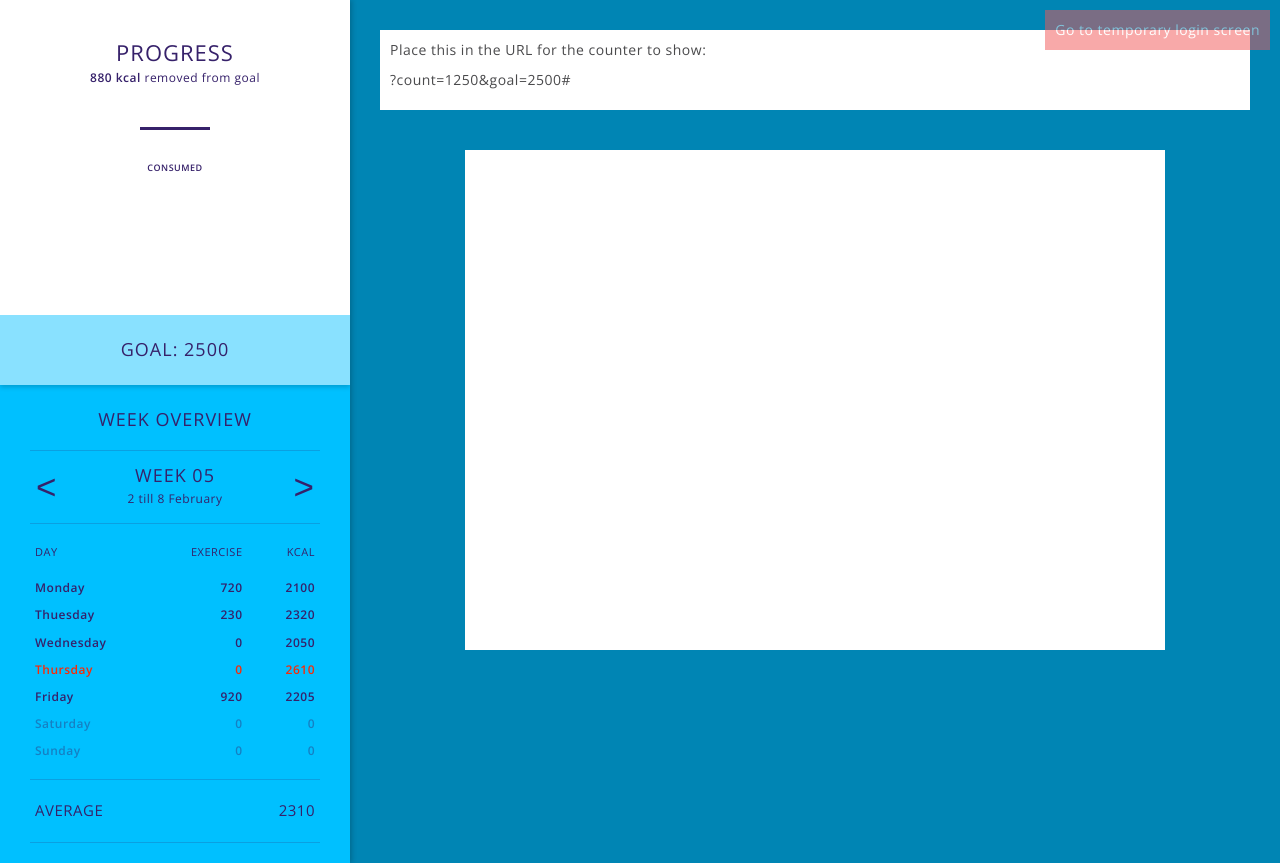
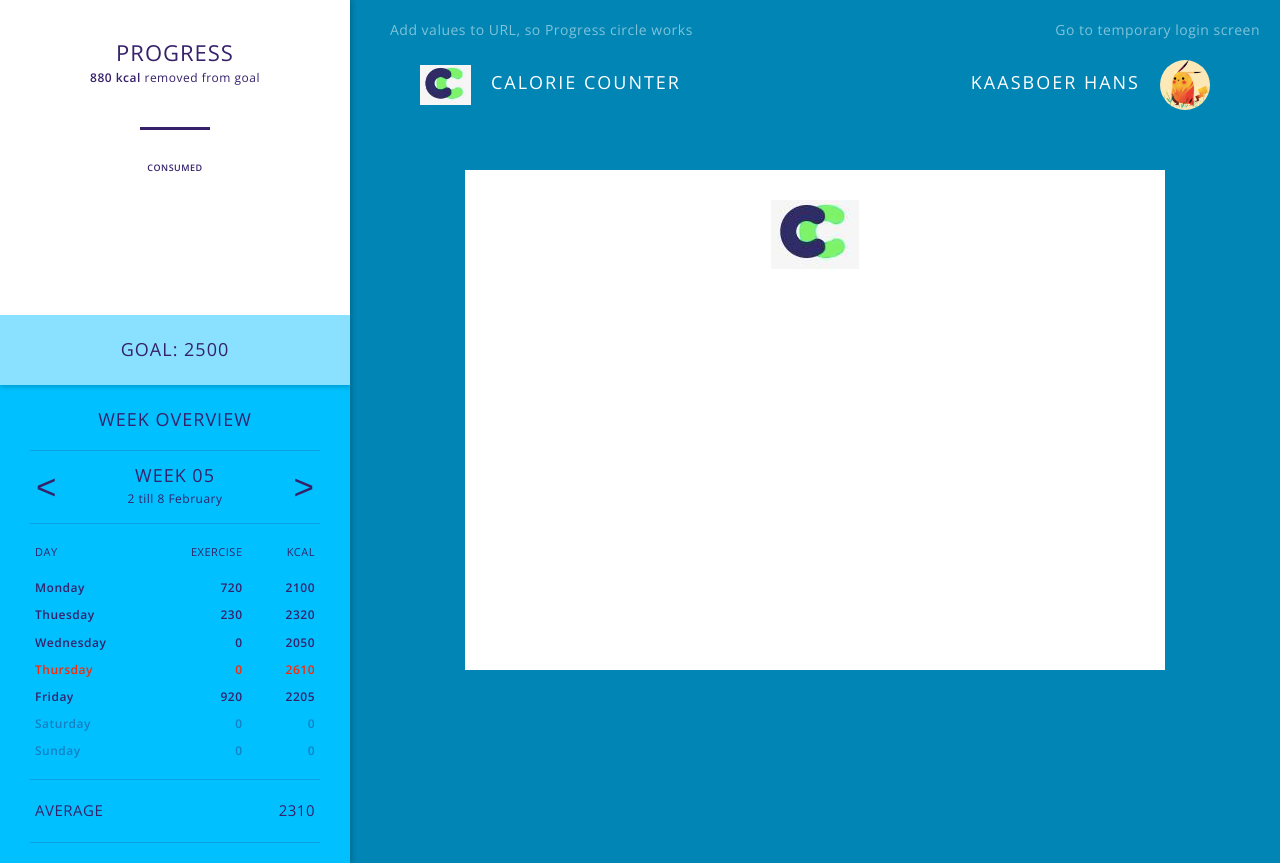
Before and after one commit to larsboesenach/Team-site, a PHP site: page / in a window 1280 px wide. Run offline with PHP 8.4, Linux system fonts and the light colour scheme; data that the repository does not hold is empty; some libraries are stand-ins or nearby versions.

Commit message:
added the Topbar user and logo to the content of the mainpage

```diff
--- a/css/main.css
+++ b/css/main.css
@@ -28,6 +28,9 @@ h4, h5, h6 {
 a {
   text-decoration: none !important; }
 
+html {
+  background-color: #0085B4; }
+
 html, body {
   height: 100%; }
 
@@ -46,7 +49,6 @@ html, body {
   height: 0px; }
 
 .button {
-  background-color: #F35656;
   color: white;
   padding: 10px;
   position: absolute;
@@ -59,6 +61,22 @@ html, body {
   -moz-transition: all 0.2s ease;
   -o-transition: all 0.2s ease; }
   .button:hover {
+    opacity: 1;
+    color: white; }
+
+.addProgress {
+  color: white;
+  padding: 10px;
+  position: absolute;
+  top: 10px;
+  left: 380px;
+  display: inline-block;
+  z-index: 10;
+  opacity: 0.5;
+  -webkit-transition: all 0.2s ease;
+  -moz-transition: all 0.2s ease;
+  -o-transition: all 0.2s ease; }
+  .addProgress:hover {
     opacity: 1;
     color: white; }
 
@@ -123,23 +141,67 @@ html, body {
       padding: 10px;
       margin: 10px 40px 15px; }
 
-html {
-  background-color: #0085B4; }
-
 .Homepage .SidebarFix {
   padding-left: 350px; }
   .Homepage .SidebarFix .Content-wrap {
     padding: 30px 30px 0 30px; }
   .Homepage .SidebarFix .Top-bar {
-    background-color: white;
     display: block;
-    padding: 10px;
-    height: 80px; }
+    height: 100px;
+    padding: 40px;
+    position: relative; }
+    .Homepage .SidebarFix .Top-bar .Topbar-Logo {
+      display: block;
+      width: 280px;
+      position: absolute;
+      top: 40px;
+      left: 40px; }
+      .Homepage .SidebarFix .Top-bar .Topbar-Logo img {
+        display: block;
+        height: 40px;
+        margin-top: -5px;
+        float: left; }
+      .Homepage .SidebarFix .Top-bar .Topbar-Logo p {
+        display: inline-block;
+        text-transform: uppercase;
+        color: white;
+        font-size: 18px;
+        letter-spacing: 2px;
+        padding-left: 20px; }
+    .Homepage .SidebarFix .Top-bar .Topbar-User {
+      display: block;
+      width: 100%;
+      float: right;
+      text-align: right;
+      padding-left: 270px; }
+      .Homepage .SidebarFix .Top-bar .Topbar-User p {
+        display: inline-block;
+        text-transform: uppercase;
+        color: white;
+        font-size: 18px;
+        letter-spacing: 2px;
+        padding-right: 20px; }
+      .Homepage .SidebarFix .Top-bar .Topbar-User .User-img {
+        display: inline-block;
+        height: 50px;
+        width: 50px;
+        float: right;
+        margin-top: -10px;
+        overflow: hidden;
+        border-radius: 50px;
+        background-image: url("../img/pikachu-userprofile.png");
+        background-size: cover;
+        background-position: center center; }
   .Homepage .SidebarFix .Content-entry {
     margin: 40px auto 0;
     max-width: 700px;
     background-color: white;
     min-height: 500px; }
+    .Homepage .SidebarFix .Content-entry .Content-Logo {
+      text-align: center;
+      padding: 30px; }
+      .Homepage .SidebarFix .Content-entry .Content-Logo img {
+        display: inline-block; }
 
 .Sidebar-wrap {
   box-shadow: 2px 0px 5px rgba(0, 0, 0, 0.2); }
--- a/index.php
+++ b/index.php
@@ -13,23 +13,37 @@
 <!-- ------------------ -->
 
 <a class="button" href="login-screen.php">Go to temporary login screen</a>
+<a class="addProgress" href="index.php?count=1250&goal=2500#">Add values to URL, so Progress circle works</a>
+
 <div class="page-wrap">
 <div class="Homepage">
 
 <?php include('sidebar.php'); ?>
 
 <div class="SidebarFix">
-  <div class="Content-wrap">
-    <div class="Top-bar">
-    	<p>Place this in the URL for the counter to show:</p><p> ?count=1250&goal=2500#</p>
-    </div>
+	<div class="Content-wrap">
+		<div class="Top-bar">
+			<div class="Topbar-Logo">
+				<img src="img/Team-logo-temp.jpg">
+				<p>Calorie Counter</p>
+			</div>
 
-    <div class="Content-entry">
+			<div class="Topbar-User">
+				<p>Kaasboer Hans</p>
+				<div class="User-img">
+					<!-- <img src="img/pikachu-userprofile.png"> -->
+				</div>
+			</div>
+		</div>
 
-    </div>
-  </div>
+		<div class="Content-entry">
+			<div class="Content-Logo">
+				<img src="img/Team-logo-temp.jpg">
+			</div>
+		</div><!-- Content-entry -->
+	</div><!-- Content-wrap -->
 
-</div><!-- Content-entry -->
+</div><!-- Sidebar-fix -->
 
 </div><!-- Homepage -->
 <!-- ---------------------- -->
--- a/scss/modules/_homepage.scss
+++ b/scss/modules/_homepage.scss
@@ -1,7 +1,3 @@
-
-html {
-	background-color: $blue-1;
-}
 
 .Homepage .SidebarFix {
 	padding-left: 350px;
@@ -11,10 +7,65 @@ html {
 
 	}
 	.Top-bar {
-		background-color: white;
 		display: block;
-		padding: 10px;
-		height: 80px;
+		height: 100px;
+		padding: 40px;
+		position: relative;
+
+		.Topbar-Logo {
+			display: block;
+			width: 280px;
+			position: absolute;
+			top: 40px;
+			left: 40px;
+
+			img {
+				display: block;
+				height: 40px;
+				margin-top: -5px;
+				float: left;
+			}
+
+			p {
+				display: inline-block;
+				text-transform: uppercase;
+				color: white;
+				font-size: 18px;
+				letter-spacing: 2px;
+				padding-left: 20px;
+			}
+		}
+
+		.Topbar-User {
+			display: block;
+			width: 100%;
+			float: right;
+			text-align: right;
+			padding-left: 270px;
+
+			p {
+				display: inline-block;
+				text-transform: uppercase;
+				color: white;
+				font-size: 18px;
+				letter-spacing: 2px;
+				padding-right: 20px;
+			}
+
+			.User-img {
+				display: inline-block;
+				height: 50px;
+				width: 50px;
+				float: right;
+				margin-top: -10px;
+				overflow: hidden;
+				border-radius: 50px;
+				background-image: url('../img/pikachu-userprofile.png');
+				background-size: cover;
+				background-position: center center;
+
+			}
+		}
 	}
 
 	.Content-entry {
@@ -22,5 +73,13 @@ html {
 		max-width: 700px;
 		background-color: white;
 		min-height: 500px;
+
+		.Content-Logo {
+			text-align: center;
+			padding: 30px;
+			img {
+				display: inline-block;
+			}
+		}
 	}
 }
--- a/scss/modules/_login-screen.scss
+++ b/scss/modules/_login-screen.scss
@@ -1,11 +1,30 @@
 
 .button {
-	background-color: #F35656;
 	color: white;
 	padding: 10px;
 	position: absolute;
 	top: 10px;
 	right: 10px;
+	display: inline-block;
+	z-index: 10;
+	opacity: 0.5;
+
+	-webkit-transition:all 0.2s ease;
+	-moz-transition:all 0.2s ease;
+	-o-transition:all 0.2s ease;
+
+	&:hover {
+		opacity: 1;
+		color: white;
+	}
+}
+
+.addProgress {
+	color: white;
+	padding: 10px;
+	position: absolute;
+	top: 10px;
+	left: 380px;
 	display: inline-block;
 	z-index: 10;
 	opacity: 0.5;
--- a/scss/modules/_settings.scss
+++ b/scss/modules/_settings.scss
@@ -40,6 +40,11 @@ a {
 	text-decoration: none !important;
 }
 
+html {
+  background-color: $blue-1;
+}
+
+
 
 
 //--------------------
```
Also changed, not shown: README.md, img/pikachu-userprofile.png (added), 2 other files.
